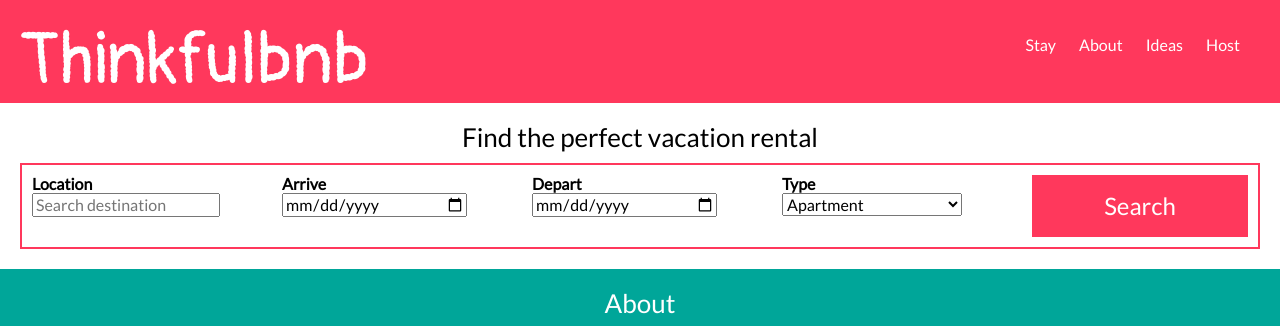
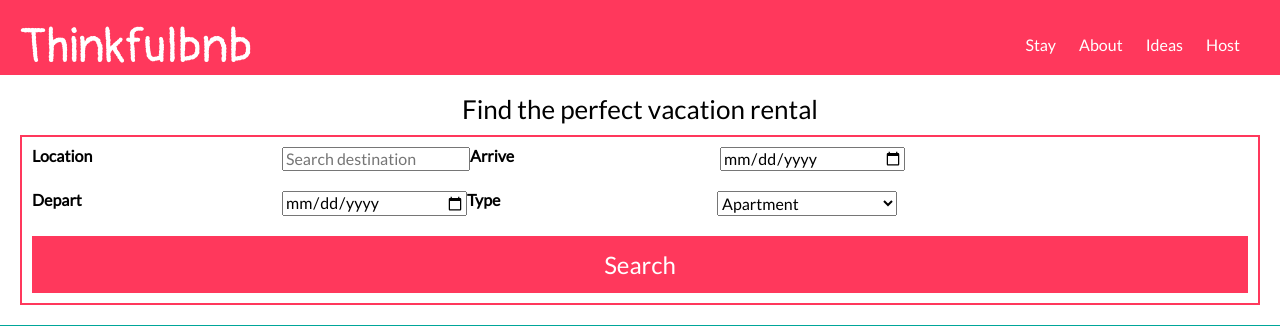
Before and after one commit to jasonbquick/Thinkfulbnb, a plain HTML site: page index.html in a window 1280 px wide. Shown: the top 326 px of the page. Drawn offline with nearby package versions, Linux system fonts and the light colour scheme.

Commit message:
Update style.css

```diff
--- a/style.css
+++ b/style.css
@@ -60,7 +60,7 @@ header {
 
 .logo {
   font-family: "Pangolin", cursive;
-  font-size: 72px;
+  font-size: xxx-large;
   color: #fff;
 }
 
@@ -88,13 +88,11 @@ header nav ul li a:hover {
 form {
   border: 2px solid #ff385c;
   padding: 10px;
+  flex-wrap: wrap;
 }
 
 form label {
   font-weight: bold;
-  float: left;
-  clear: both;
-  float: left;
   display: table-cell;
   width: 250px;
 }
@@ -103,9 +101,6 @@ form select,
 form input {
   margin-bottom: 20px;
   width: 180px;
-  display: table-cell;
-  clear: both;
-  overflow: auto;
 }
 
 form button {
@@ -117,6 +112,22 @@ form button {
   width: 100%;
 }
 
+.location {
+  display: flex;
+}
+
+.arrive {
+  display: flex;
+}
+
+.depart{
+  display: flex;
+}
+
+.dropdown {
+  display: flex;
+
+}
 /* -------  Footer ------- */
 
 footer {
```
